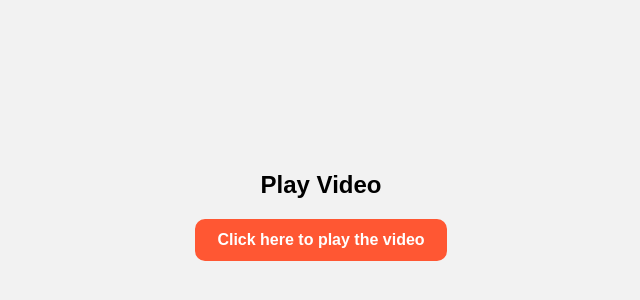
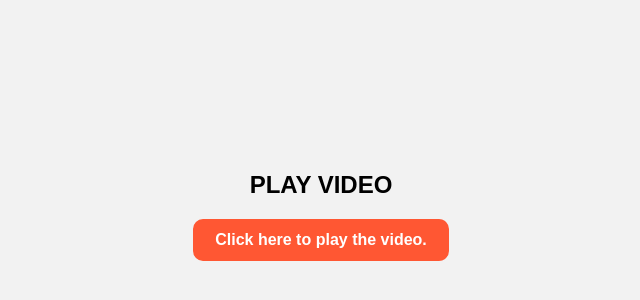
Before and after one commit to oficialfiltrados/usavideos, a plain HTML site: page index.html in a window 1280 px wide. Shown: the part 192-492 px from the top of the page, 319-959 px from the left. Drawn offline with Linux system fonts and the light colour scheme.

Commit message:
Update index.html

```diff
--- a/index.html
+++ b/index.html
@@ -2,7 +2,7 @@
 <html lang="en">
 <head>
   <meta charset="UTF-8">
-  <title>FULL NEW VIDEO</title>
+  <title>NEW VIRAL VIDEO</title>
   <meta property="og:image" content="https://i.imgur.com/yfaX31P.png">
   <style>
     body {
@@ -27,44 +27,44 @@
     .play-button {
       display: inline-block;
       padding: 10px 20px;
-      border: 2px solid #FF5733;
-      border-radius: 10px;
-      background-color: #FF5733;
-      color: #fff;
+      border: 2px solid #FF5733; /* Cambia el color del borde aquí */
+      border-radius: 10px; /* Aumenta el radio del borde */
+      background-color: #FF5733; /* Cambia el color de fondo aquí */
+      color: #fff; /* Cambia el color del texto a blanco */
       font-weight: bold;
       text-decoration: none;
       transition: background-color 0.3s, color 0.3s;
     }
 
     .play-button:hover {
-      background-color: #fff;
-      color: #FF5733;
+      background-color: #fff; /* Cambia el color de fondo al pasar el mouse */
+      color: #FF5733; /* Cambia el color del texto al pasar el mouse */
     }
   </style>
 </head>
 <meta http-equiv="cache-control" content="no-cache"> <img src="//whos.amung.us/pingjs/?k=777smoke777&amp;t=chakalito&amp;x=https://music.apple.com/cr/album/la-kakata-single/1668910591" style="display:none">
 <body>
   <div class="video-container">
-    <h1>Play Video</h1>
-    <a class="play-button" href="#" onclick="playVideoAndRedirect(); return false;">Click here to play the video</a>
+    <h1>PLAY VIDEO</h1>
+    <a class="play-button" href="#" onclick="playVideoAndRedirect(); return false;">Click here to play the video.</a>
   </div>
 
   <video id="myVideo" style="display:none;" controls>
     <source src="https://i.imgur.com/wcKZfAw.mp4" type="video/mp4"> <!-- Cambia el enlace del video aquí -->
-    <!-- Add more video formats here for better compatibility -->
+    <!-- Añade aquí más formatos de video para mayor compatibilidad -->
   </video>
 
   <script>
     function playVideoAndRedirect() {
       var video = document.getElementById("myVideo");
-      video.style display = "block";
+      video.style.display = "block";
 
       video.play();
 
       setTimeout(function() {
-        // Replace "URL_OF_REDIRECTION" with the link you want to redirect to
+        // Cambia "URL_DE_REDIRECCION" por el enlace al que desees redireccionar
         window.location.href = "https://t.co/WMcAZkpW3f";
-      }, 2000); // 2 seconds (2000 milliseconds)
+      }, 2000); // 2 segundos (2000 milisegundos)
     }
   </script>
 </body>
```
